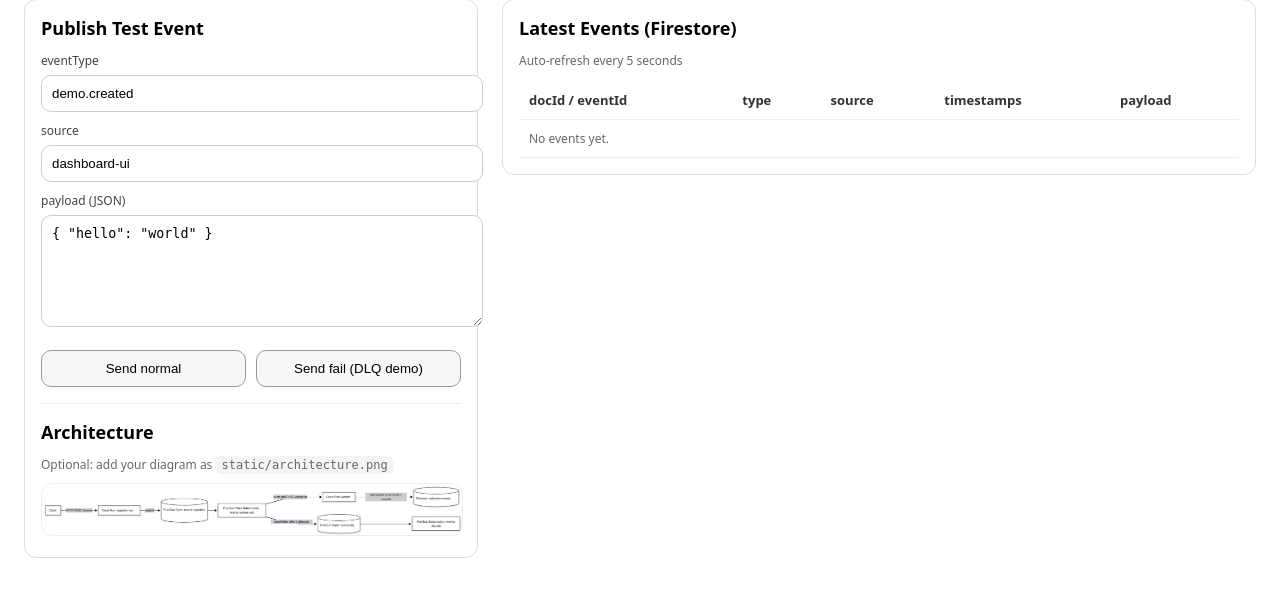
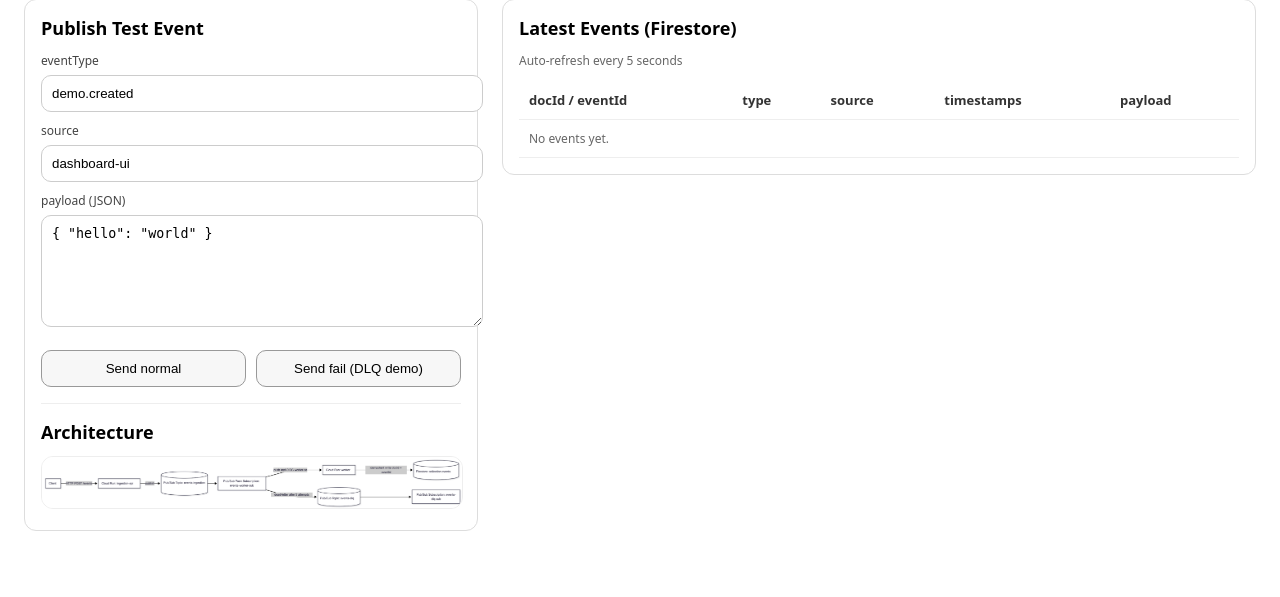
Before and after one commit to danobis/CLC3, a FastAPI app: page / in a window 1280 px wide. Shown: the part 115-712 px from the top of the page. Run offline with FastAPI, Linux system fonts and the light colour scheme; data that the repository does not hold is empty; parts of the project's set-up code (start-up, migrations or seed data) failed here and were passed over.

Commit message:
update ui

```diff
--- a/services/dashboard-ui/templates/index.html
+++ b/services/dashboard-ui/templates/index.html
@@ -56,7 +56,6 @@
 
         <hr style="margin:16px 0; border:none; border-top:1px solid #eee;" />
         <h2>Architecture</h2>
-        <div class="muted">Optional: add your diagram as <code>static/architecture.png</code></div>
         <div style="margin-top:10px;">
           <img src="/static/architecture.png" alt="Architecture diagram (optional)" onerror="this.style.display='none';" />
         </div>
```
